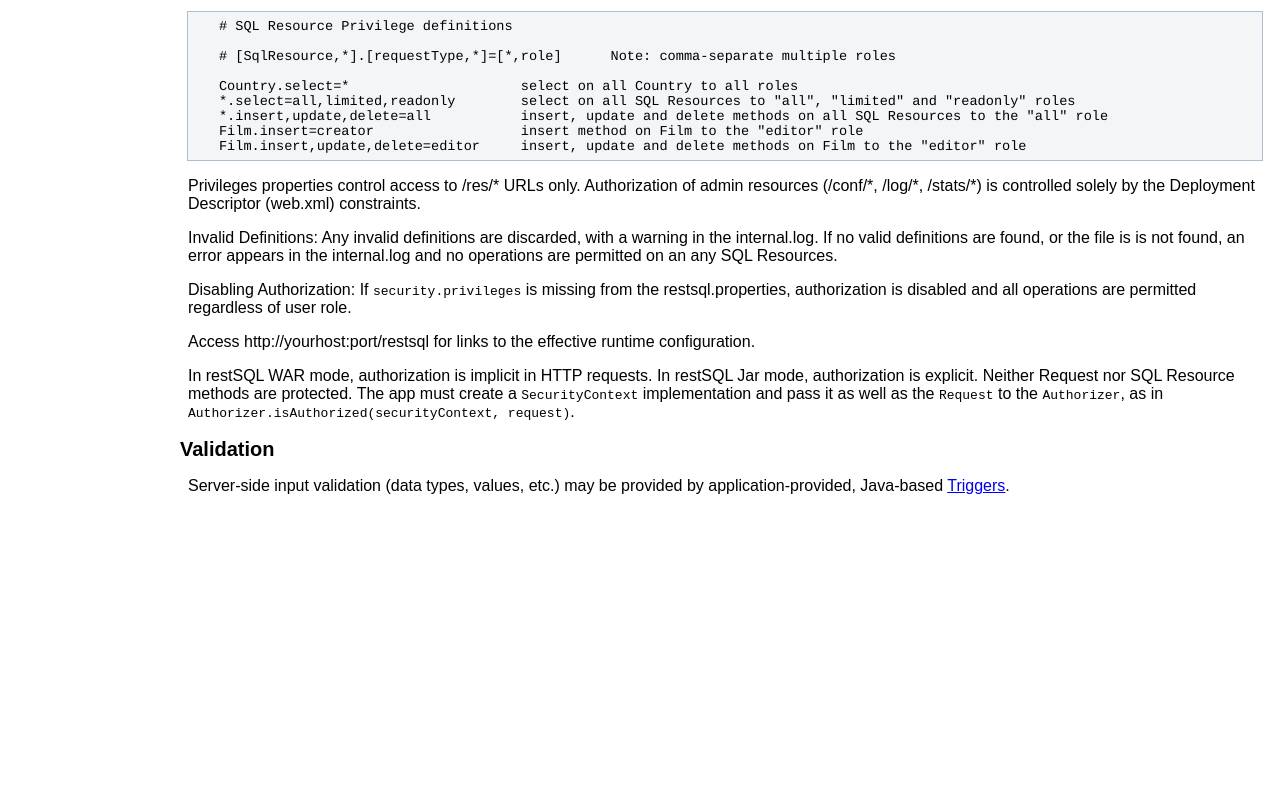
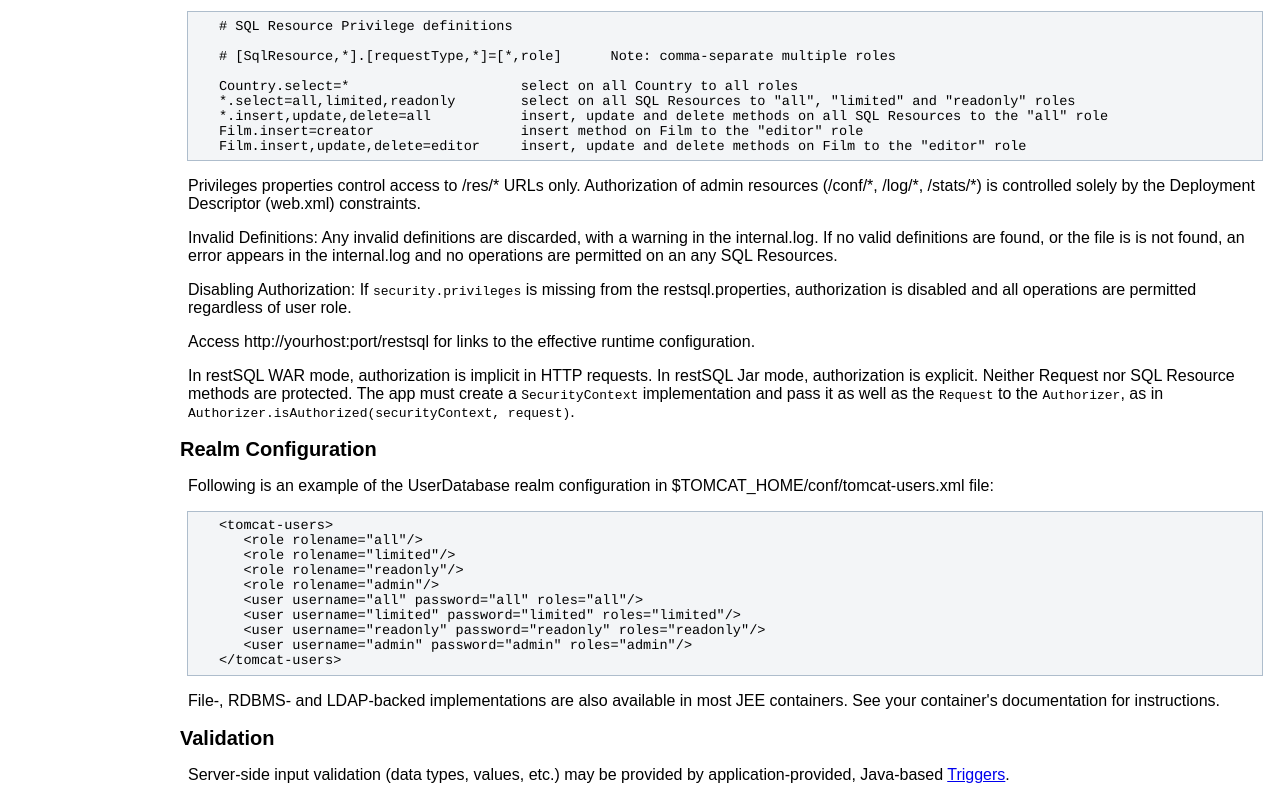
Before and after one commit to restsql/restsql-sdk, a plain HTML site: page WebContent/doc/Security.html in a window 1280 px wide. Shown: the part 1563-2363 px from the top of the page. Before the commit the page ends 2074 px from the top, so only its background shows below. Drawn offline with Linux system fonts and the light colour scheme.

Commit message:
Updated security doc and added latest web.xml

```diff
--- a/WebContent/doc/Security.html
+++ b/WebContent/doc/Security.html
@@ -56,7 +56,7 @@
    &lt;/login-config&gt;
 </pre>
 <p class="text">The UserDatabase realm is configured using the $TOMCAT_HOME/conf/tomcat-users.xml file. The file defines the roles, user names, passwords and role assignments. File-, RDBMS- and LDAP-backed implementations are also available in most JEE containers. See your container's documentation for instructions.</p>
-<p class="text">The &lt;security-role&gt; element defines the roles. For example:</p>
+<p class="text">The Deployment Descriptor's &lt;security-role&gt; element defines the roles. For example:</p>
 <pre>
    &lt;security-role&gt;
        &lt;role-name&gt;all&lt;/role-name&gt;
@@ -131,6 +131,23 @@
 <p class="text">Access http://yourhost:port/restsql for links to the effective runtime configuration.</p>
 <p class="text">In restSQL WAR mode, authorization is implicit in HTTP requests. In restSQL Jar mode, authorization is explicit. Neither Request nor SQL Resource methods are protected. The app must create a <code>SecurityContext</code> implementation and pass it as well as the <code>Request</code> to the <code>Authorizer</code>, as in <code>Authorizer.isAuthorized(securityContext, request)</code>.</p>
 
+<h2>Realm Configuration</h2>
+<p class="text">Following is an example of the UserDatabase realm configuration in $TOMCAT_HOME/conf/tomcat-users.xml file:</p>
+<pre>
+   &lt;tomcat-users&gt;
+      &lt;role rolename="all"/&gt;
+      &lt;role rolename="limited"/&gt;
+      &lt;role rolename="readonly"/&gt;
+      &lt;role rolename="admin"/&gt;
+      &lt;user username="all" password="all" roles="all"/&gt;
+      &lt;user username="limited" password="limited" roles="limited"/&gt;
+      &lt;user username="readonly" password="readonly" roles="readonly"/&gt;
+      &lt;user username="admin" password="admin" roles="admin"/&gt;
+   &lt;/tomcat-users&gt;
+</pre>
+<p class="text">File-, RDBMS- and LDAP-backed implementations are also available in most JEE containers. See your container's documentation for instructions.
+</p>
+
 <h2>Validation</h2>
 <p class="text">Server-side input validation (data types, values, etc.) may be provided by application-provided, Java-based <a href="Triggers.html">Triggers</a>.</p>
 
```
Also changed, not shown: WebContent/defaults/xml/web.xml (+5 -3 lines).
